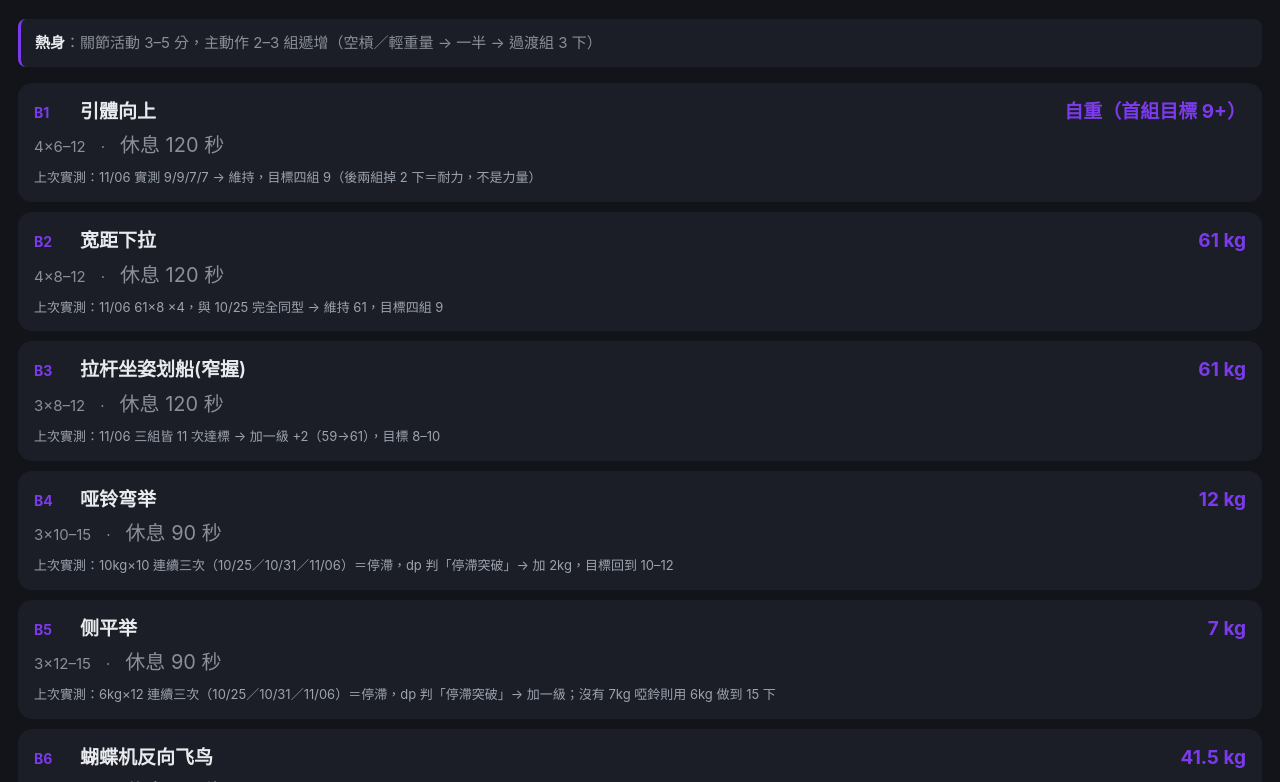
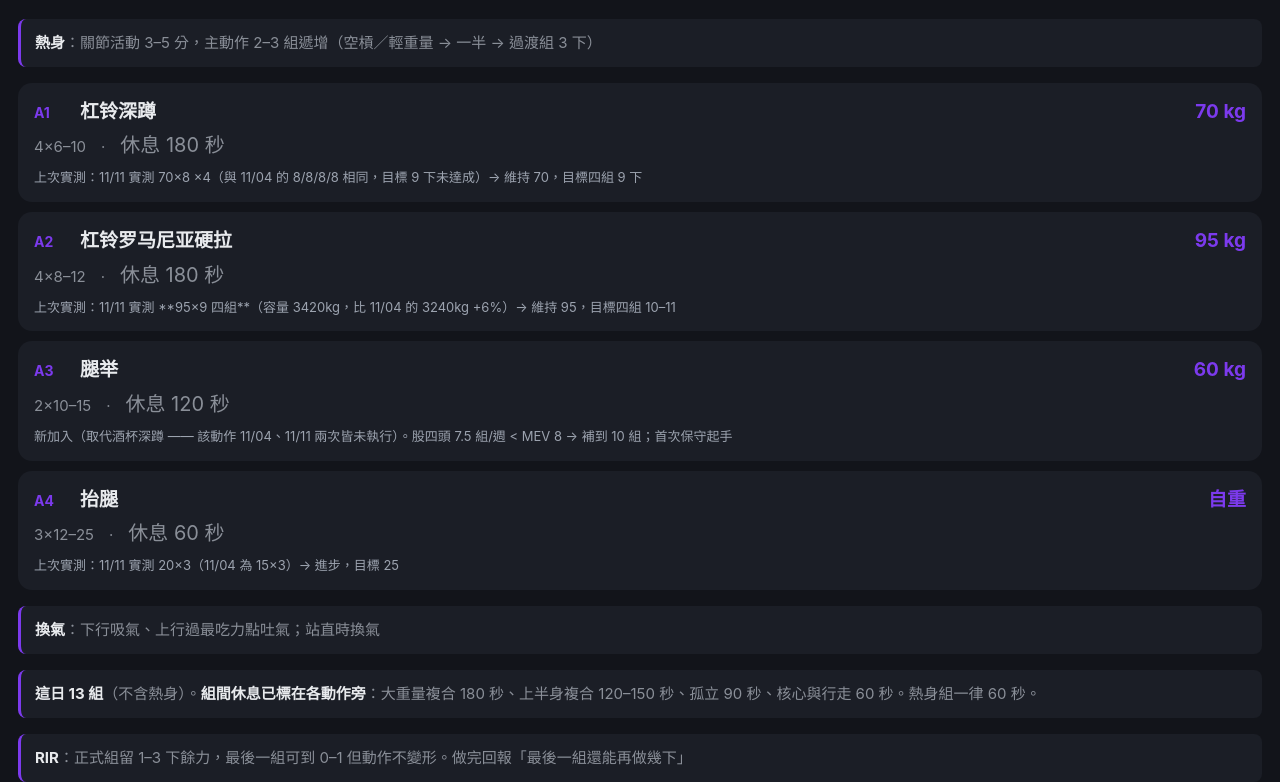
Before and after one commit to amwayfans/xiaoyao, a plain HTML site: page day/sun.html in a window 1280 px wide. Shown: the part 91-873 px from the top of the page. Drawn offline with Linux system fonts and the light colour scheme.

Commit message:
chore: 自動更新本週訓練排程 (2026-11-15)

```diff
--- a/day/sun.html
+++ b/day/sun.html
@@ -3,7 +3,7 @@
 <head>
 <meta charset="utf-8">
 <meta name="viewport" content="width=device-width,initial-scale=1">
-<title>週日｜背＋肩</title>
+<title>週日｜腿</title>
 <style>
   :root { --bg:#12141A; --fg:#E8EAED; --dim:#8A8F98; --accent:#7C3AED; }
   * { box-sizing:border-box; }
@@ -28,48 +28,36 @@
 </style>
 </head>
 <body>
-<h1>週日｜背＋肩</h1>
+<h1>週日｜腿</h1>
 <div class="sub">Block 1・本週 週日</div>
 <div class="tip"><b>熱身</b>：關節活動 3–5 分，主動作 2–3 組遞增（空槓／輕重量 → 一半 → 過渡組 3 下）</div>
 <div class="row">
-  <div class="top"><span class="no">B1</span>
-    <span class="name">引體向上</span>
-    <span class="wt">自重（首組目標 9+）</span></div>
-  <div class="sr">4×6–12　·　<span class="rest">休息 120 秒</span></div>
-  <div class="why">上次實測：11/06 實測 9/9/7/7 → 維持，目標四組 9（後兩組掉 2 下＝耐力，不是力量）</div>
+  <div class="top"><span class="no">A1</span>
+    <span class="name">杠铃深蹲</span>
+    <span class="wt">70 kg</span></div>
+  <div class="sr">4×6–10　·　<span class="rest">休息 180 秒</span></div>
+  <div class="why">上次實測：11/11 實測 70×8 ×4（與 11/04 的 8/8/8/8 相同，目標 9 下未達成）→ 維持 70，目標四組 9 下</div>
 </div><div class="row">
-  <div class="top"><span class="no">B2</span>
-    <span class="name">宽距下拉</span>
-    <span class="wt">61 kg</span></div>
-  <div class="sr">4×8–12　·　<span class="rest">休息 120 秒</span></div>
-  <div class="why">上次實測：11/06 61×8 ×4，與 10/25 完全同型 → 維持 61，目標四組 9</div>
+  <div class="top"><span class="no">A2</span>
+    <span class="name">杠铃罗马尼亚硬拉</span>
+    <span class="wt">95 kg</span></div>
+  <div class="sr">4×8–12　·　<span class="rest">休息 180 秒</span></div>
+  <div class="why">上次實測：11/11 實測 **95×9 四組**（容量 3420kg，比 11/04 的 3240kg +6%）→ 維持 95，目標四組 10–11</div>
 </div><div class="row">
-  <div class="top"><span class="no">B3</span>
-    <span class="name">拉杆坐姿划船(窄握)</span>
-    <span class="wt">61 kg</span></div>
-  <div class="sr">3×8–12　·　<span class="rest">休息 120 秒</span></div>
-  <div class="why">上次實測：11/06 三組皆 11 次達標 → 加一級 +2（59→61），目標 8–10</div>
+  <div class="top"><span class="no">A3</span>
+    <span class="name">腿举</span>
+    <span class="wt">60 kg</span></div>
+  <div class="sr">2×10–15　·　<span class="rest">休息 120 秒</span></div>
+  <div class="why">新加入（取代酒杯深蹲 —— 該動作 11/04、11/11 兩次皆未執行）。股四頭 7.5 組/週 &lt; MEV 8 → 補到 10 組；首次保守起手</div>
 </div><div class="row">
-  <div class="top"><span class="no">B4</span>
-    <span class="name">哑铃弯举</span>
-    <span class="wt">12 kg</span></div>
-  <div class="sr">3×10–15　·　<span class="rest">休息 90 秒</span></div>
-  <div class="why">上次實測：10kg×10 連續三次（10/25／10/31／11/06）＝停滯，dp 判「停滯突破」→ 加 2kg，目標回到 10–12</div>
-</div><div class="row">
-  <div class="top"><span class="no">B5</span>
-    <span class="name">侧平举</span>
-    <span class="wt">7 kg</span></div>
-  <div class="sr">3×12–15　·　<span class="rest">休息 90 秒</span></div>
-  <div class="why">上次實測：6kg×12 連續三次（10/25／10/31／11/06）＝停滯，dp 判「停滯突破」→ 加一級；沒有 7kg 啞鈴則用 6kg 做到 15 下</div>
-</div><div class="row">
-  <div class="top"><span class="no">B6</span>
-    <span class="name">蝴蝶机反向飞鸟</span>
-    <span class="wt">41.5 kg</span></div>
-  <div class="sr">3×10–15　·　<span class="rest">休息 90 秒</span></div>
-  <div class="why">上次實測：11/06 實際 41.5×10 ×2（器械檔位）；肩劑量 側平舉3+反向2=5 &lt; MEV 6 → 加一組</div>
+  <div class="top"><span class="no">A4</span>
+    <span class="name">抬腿</span>
+    <span class="wt">自重</span></div>
+  <div class="sr">3×12–25　·　<span class="rest">休息 60 秒</span></div>
+  <div class="why">上次實測：11/11 實測 20×3（11/04 為 15×3）→ 進步，目標 25</div>
 </div>
-<div class="tip"><b>換氣</b>：用力時閉氣，回頂點換氣</div>
-<div class="tip"><b>這日 20 組</b>（不含熱身）。<b>組間休息已標在各動作旁</b>：大重量複合 180 秒、上半身複合 120–150 秒、孤立 90 秒、核心與行走 60 秒。熱身組一律 60 秒。</div>
+<div class="tip"><b>換氣</b>：下行吸氣、上行過最吃力點吐氣；站直時換氣</div>
+<div class="tip"><b>這日 13 組</b>（不含熱身）。<b>組間休息已標在各動作旁</b>：大重量複合 180 秒、上半身複合 120–150 秒、孤立 90 秒、核心與行走 60 秒。熱身組一律 60 秒。</div>
 <div class="tip"><b>RIR</b>：正式組留 1–3 下餘力，最後一組可到 0–1 但動作不變形。做完回報「最後一組還能再做幾下」</div>
 <a class="back" href="https://t.me/">← 回小妖</a>
 </body>
--- a/week.json
+++ b/week.json
@@ -1,7 +1,7 @@
 {
  "week": "2026-W46",
  "block": 1,
- "updated": "2026-11-14T00:05:49+08:00",
+ "updated": "2026-11-15T00:05:59+08:00",
  "mon": "休息",
  "mon_url": "https://amwayfans.github.io/xiaoyao/day/mon.html",
  "tue": "休息",
@@ -10,10 +10,10 @@
  "wed_url": "https://amwayfans.github.io/xiaoyao/day/wed.html",
  "thu": "休息",
  "thu_url": "https://amwayfans.github.io/xiaoyao/day/thu.html",
- "fri": "胸＋三頭",
+ "fri": "✓胸＋三頭",
  "fri_url": "https://amwayfans.github.io/xiaoyao/day/fri.html",
  "sat": "背＋肩",
  "sat_url": "https://amwayfans.github.io/xiaoyao/day/sat.html",
- "sun": "背＋肩",
+ "sun": "腿",
  "sun_url": "https://amwayfans.github.io/xiaoyao/day/sun.html"
 }
```
Also changed, not shown: day/fri.html (+1 -1 lines), day/sat.html (+6 -6 lines).
